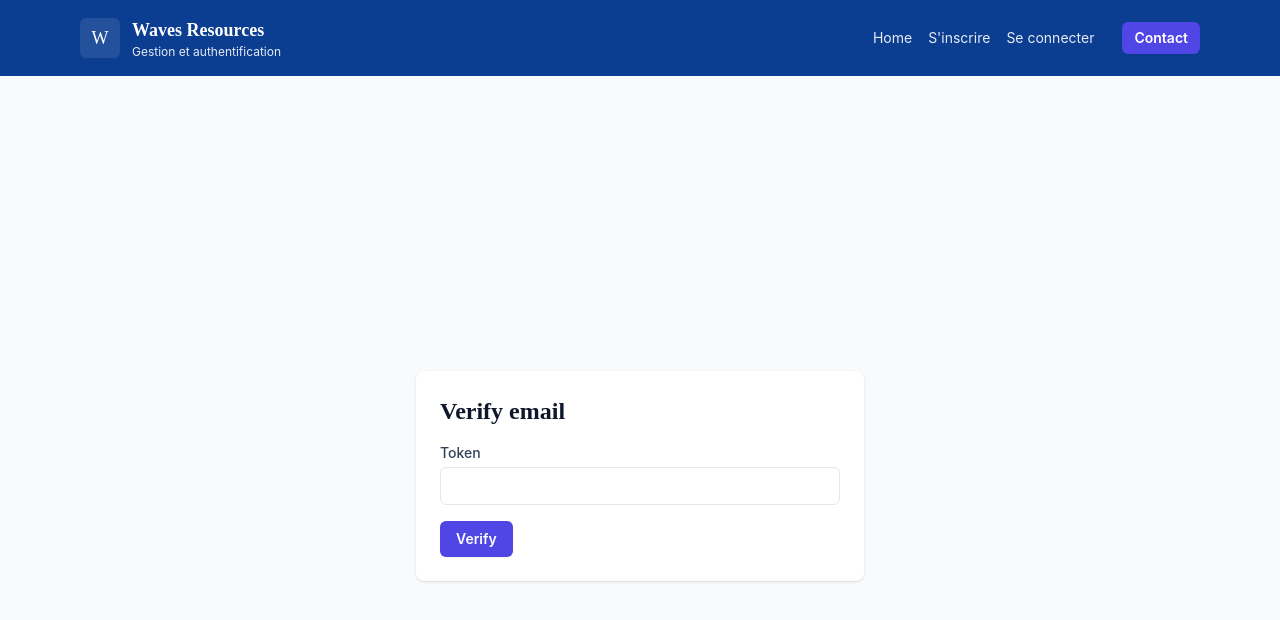
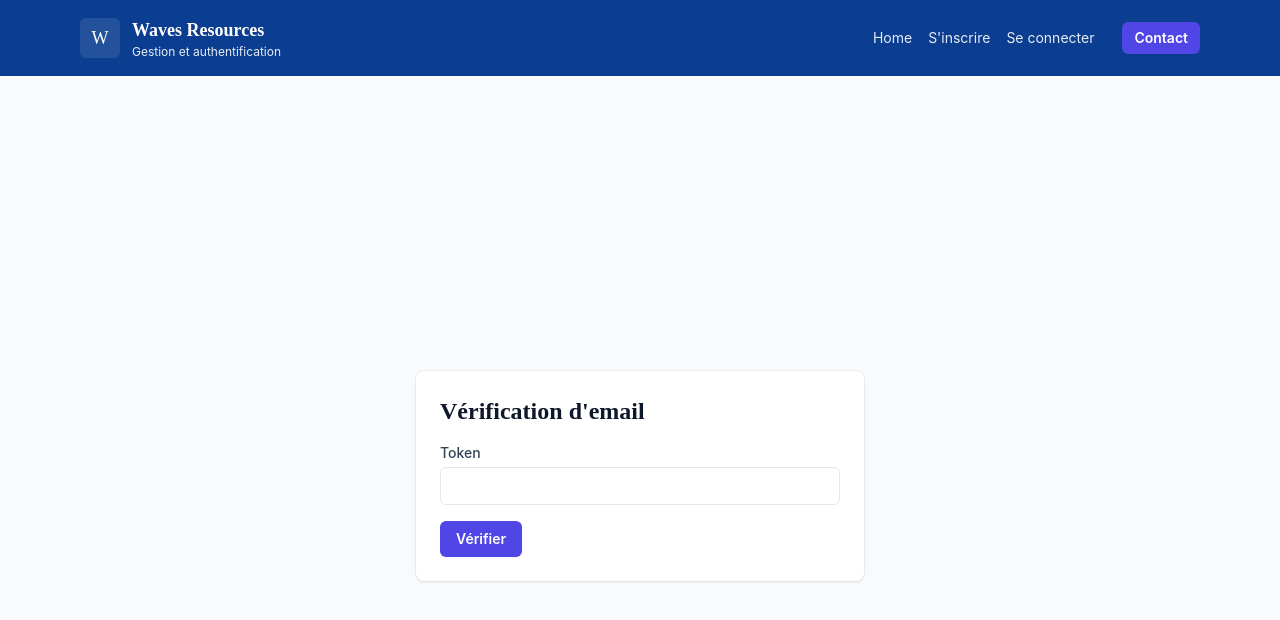
Before and after one commit to rooneyi/Waves-Resources-onboarding, a Next.js app in the folder frontend/: page /verify-email in a window 1280 px wide. Shown: the top 620 px of the page. Built offline with nearby package versions, Linux system fonts and the light colour scheme; no server answers.

Commit message:
style(pages): finish law-inspired styling for verify-email, edit profile, admin users; add .env.local

```diff
--- a/frontend/app/admin/users/page.tsx
+++ b/frontend/app/admin/users/page.tsx
@@ -18,8 +18,8 @@ export default function AdminUsers() {
   return (
     <div className="min-h-screen flex items-center justify-center bg-slate-50">
       <div className="w-full max-w-3xl">
-        <Card>
-          <h2 className="text-2xl font-bold mb-4">Users</h2>
+        <Card className="ring-1 ring-slate-200/60">
+          <h2 className="text-2xl font-serif font-semibold mb-4">Utilisateurs</h2>
           <table className="w-full table-auto text-left">
             <thead>
               <tr className="border-b">
@@ -32,12 +32,12 @@ export default function AdminUsers() {
             </thead>
             <tbody>
               {users.map(u=> (
-                <tr key={u.id} className="border-b">
+                <tr key={u.id} className="border-b hover:bg-slate-50">
                   <td className="py-2">{u.id}</td>
                   <td className="py-2">{u.fullName}</td>
                   <td className="py-2">{u.email}</td>
                   <td className="py-2">{u.role}</td>
-                  <td className="py-2">{u.emailVerified ? 'Yes' : 'No'}</td>
+                  <td className="py-2">{u.emailVerified ? 'Oui' : 'Non'}</td>
                 </tr>
               ))}
             </tbody>
--- a/frontend/app/me/edit/page.tsx
+++ b/frontend/app/me/edit/page.tsx
@@ -40,8 +40,8 @@ export default function EditProfile() {
   return (
     <div className="min-h-screen flex items-center justify-center bg-slate-50">
       <form onSubmit={onSubmit} className="w-full max-w-md">
-        <Card>
-          <h2 className="text-2xl font-bold mb-4">Edit profile</h2>
+        <Card className="ring-1 ring-slate-200/60">
+          <h2 className="text-2xl font-serif font-semibold mb-4">Modifier le profil</h2>
           <Input label="Full name" value={fullName} onChange={(e: React.ChangeEvent<HTMLInputElement>) => setFullName(e.target.value)} />
           <Input label="Email" type="email" value={email} onChange={(e: React.ChangeEvent<HTMLInputElement>) => setEmail(e.target.value)} />
           <FileInput label="Profile image" accept="image/*" onChange={(e: React.ChangeEvent<HTMLInputElement>)=>setFile(e.target.files?.[0]||null)} />
--- a/frontend/app/verify-email/page.tsx
+++ b/frontend/app/verify-email/page.tsx
@@ -27,10 +27,10 @@ export default function VerifyEmail() {
   return (
     <div className="min-h-screen flex items-center justify-center bg-slate-50">
       <form onSubmit={onSubmit} className="w-full max-w-md">
-        <div className="bg-white rounded-lg shadow p-6">
-          <h2 className="text-2xl font-bold mb-4">Verify email</h2>
+        <div className="bg-white rounded-lg shadow p-6 ring-1 ring-slate-200/60">
+          <h2 className="text-2xl font-serif font-semibold mb-4">Vérification d'email</h2>
           <Input label="Token" value={token} onChange={(e: React.ChangeEvent<HTMLInputElement>)=>setToken(e.target.value)} />
-          <div className="mt-4"><Button type="submit" disabled={loading}>{loading ? 'Verifying...' : 'Verify'}</Button></div>
+          <div className="mt-4"><Button type="submit" disabled={loading}>{loading ? 'Vérification...' : 'Vérifier'}</Button></div>
         </div>
         {message && <Toast message={message} type={message.includes('failed') ? 'error' : 'success'} onClose={()=>setMessage(null)} />}
       </form>
```
Also changed, not shown: 1 other file (tests, documents, lock files or other folders).
